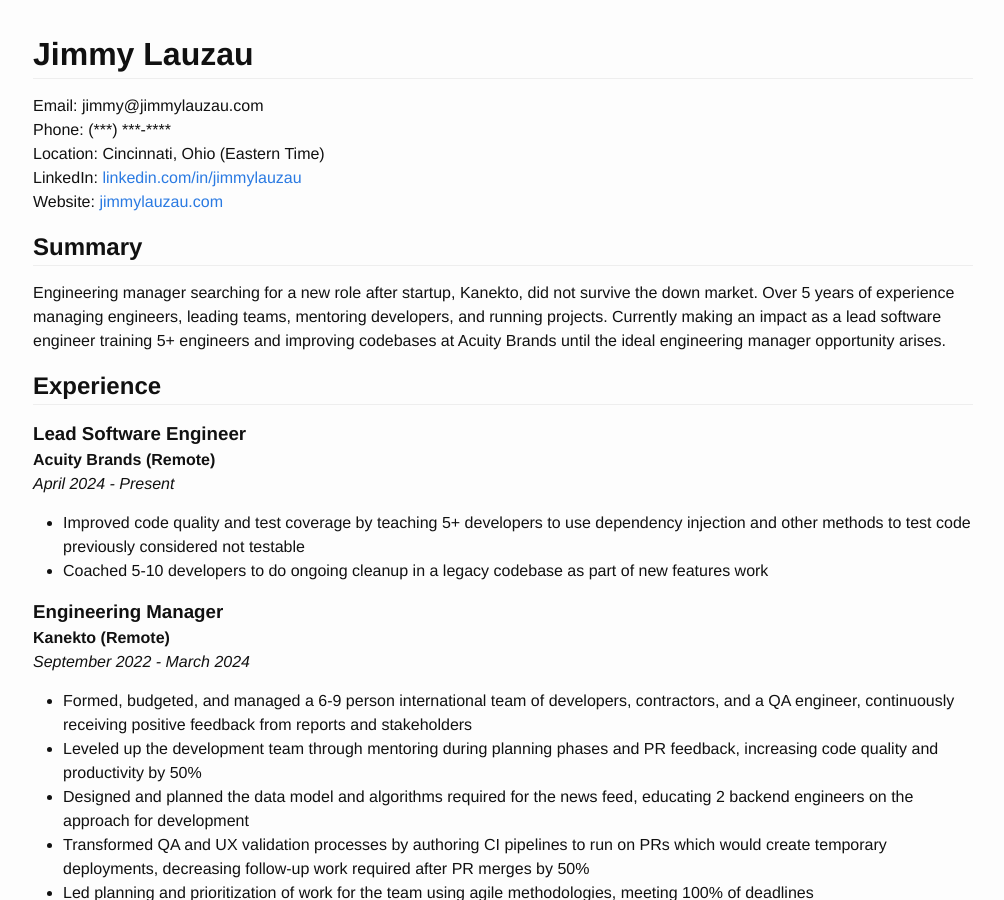
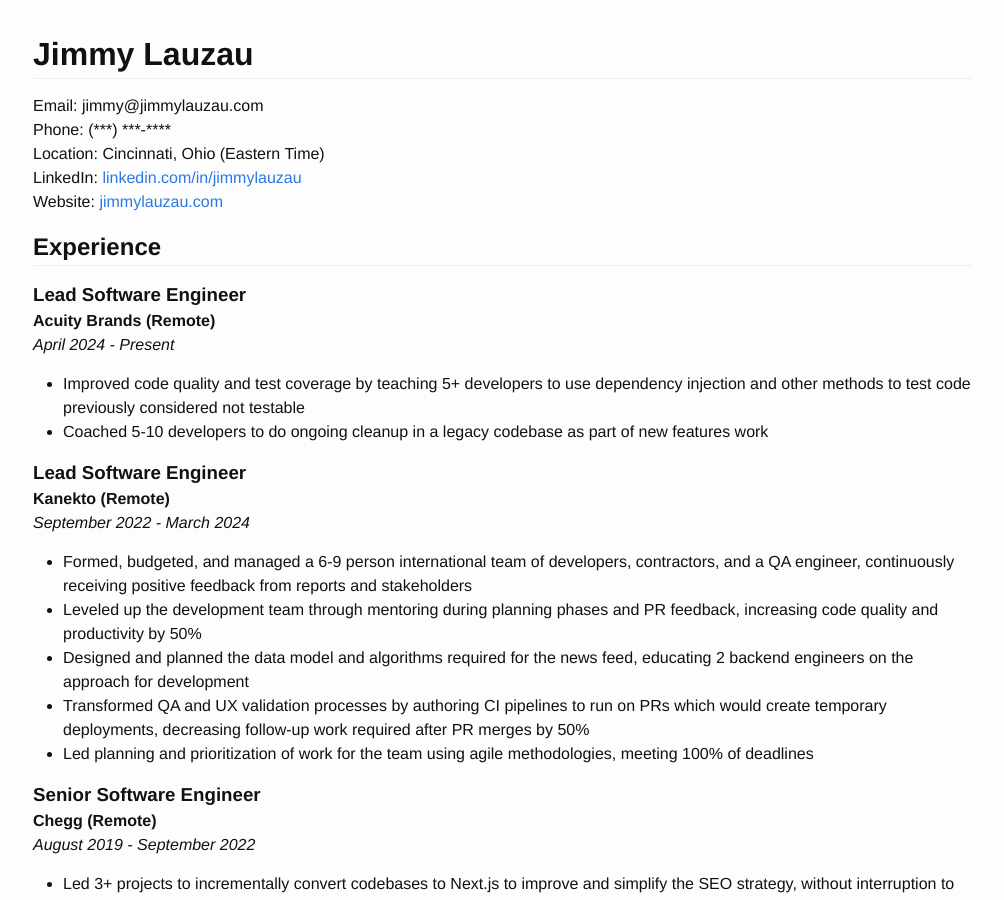
Before and after one commit to jimmay5469/jimmay5469.github.io, a Jekyll site: the page built from resume.md, in a window 1280 px wide and 900 px high. Shown: the whole window, without its empty margins (137-1141 px from the left). Built offline with Jekyll 4.4.1, drawn with Linux system fonts in a browser that asks for light colours.

Commit message:
Update resume for IC roles

```diff
--- a/_includes/resume.md
+++ b/_includes/resume.md
@@ -6,12 +6,6 @@
 Location: Cincinnati, Ohio (Eastern Time)
 LinkedIn: [linkedin.com/in/jimmylauzau](https://www.linkedin.com/in/jimmylauzau/)
 Website: [jimmylauzau.com](http://www.jimmylauzau.com/)
-
-
-Summary
--------
-
-Engineering manager searching for a new role after startup, Kanekto, did not survive the down market. Over 5 years of experience managing engineers, leading teams, mentoring developers, and running projects. Currently making an impact as a lead software engineer training 5+ engineers and improving codebases at Acuity Brands until the ideal engineering manager opportunity arises.
 
 
 Experience
@@ -24,7 +18,7 @@
 - Improved code quality and test coverage by teaching 5+ developers to use dependency injection and other methods to test code previously considered not testable
 - Coached 5-10 developers to do ongoing cleanup in a legacy codebase as part of new features work
 
-### Engineering Manager
+### Lead Software Engineer
 #### Kanekto (Remote)
 _September 2022 - March 2024_
 
```
